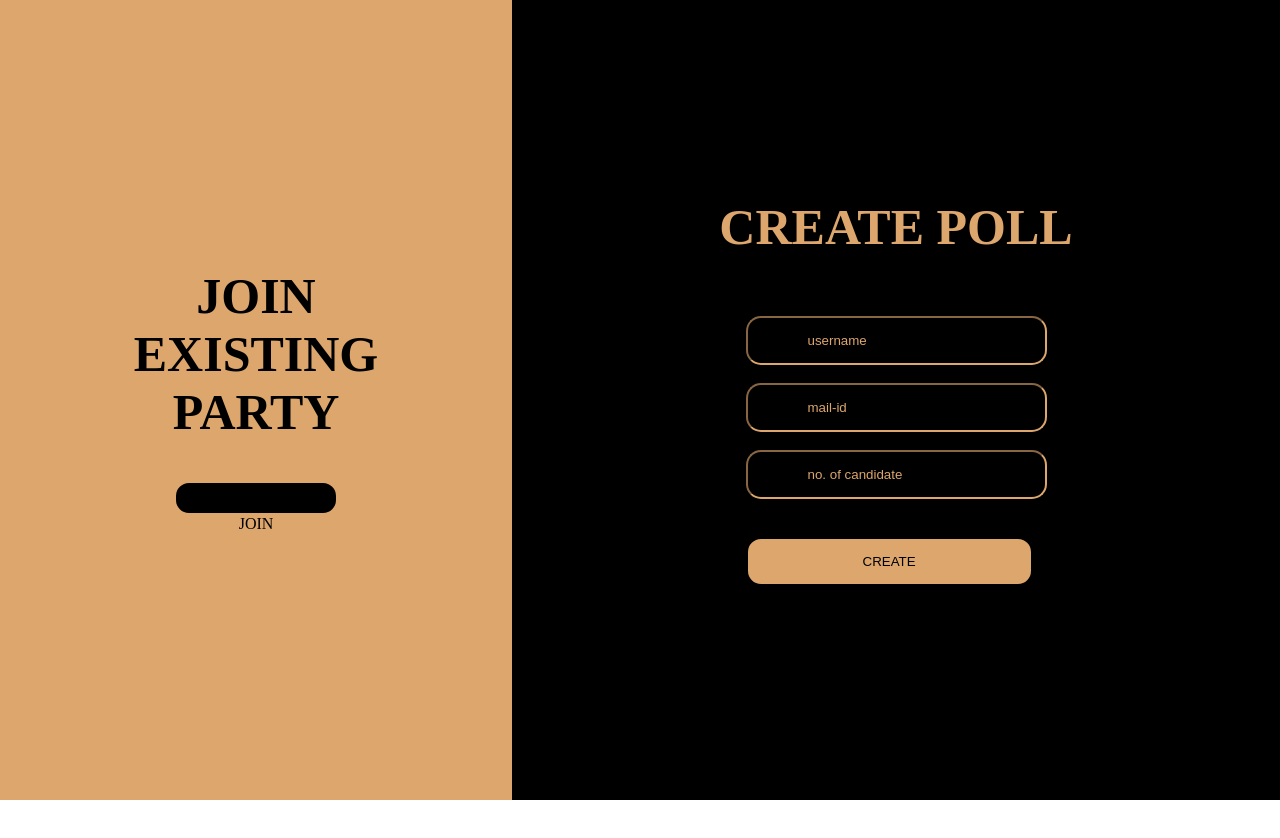
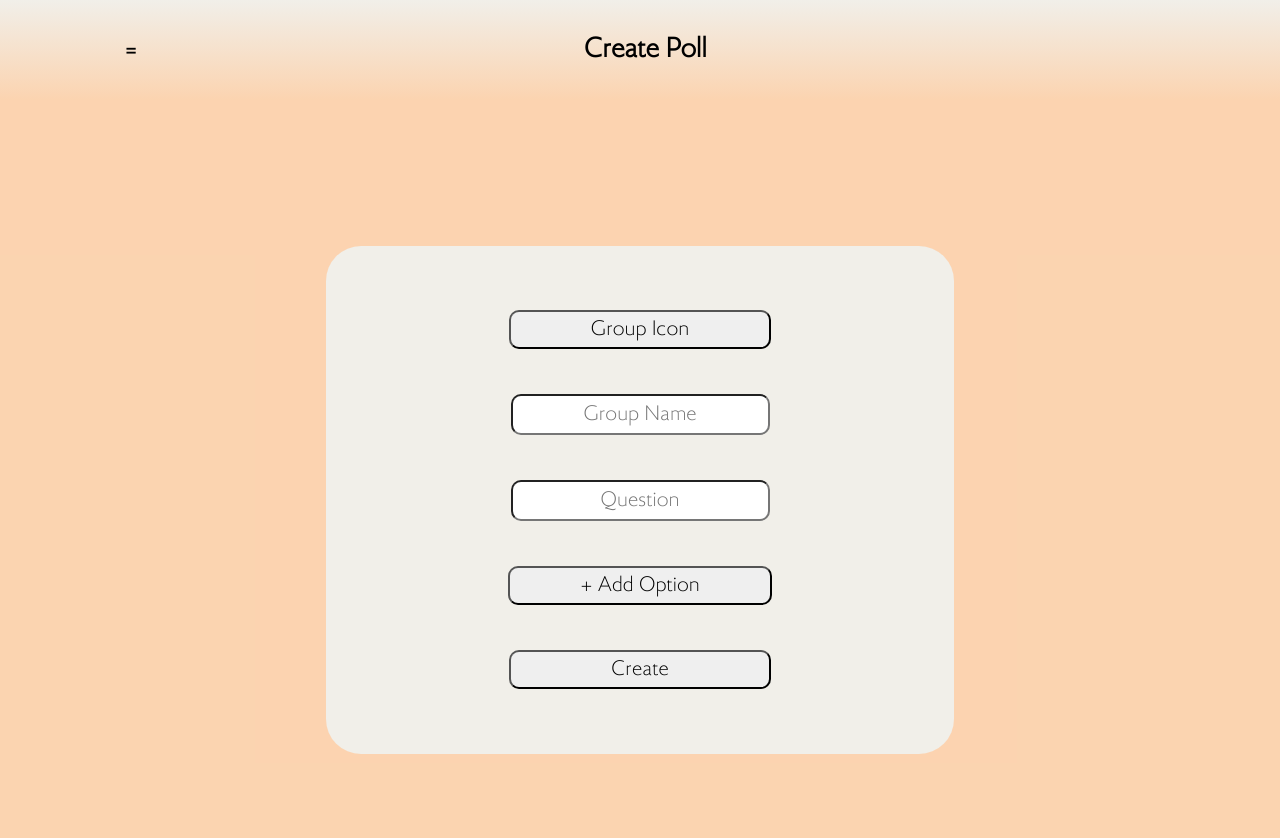
Before and after one commit to rc-da/D-voting, a plain HTML site: page HTML/createpoll.html in a window 1280 px wide. Before the commit the page ends 800 px from the top, so only its background shows below. Drawn offline with Linux system fonts and the light colour scheme.

Commit message:
change createpoll

```diff
--- a/HTML/createpoll.html
+++ b/HTML/createpoll.html
@@ -1,21 +1,25 @@
+<!DOCTYPE html>
 <html>
 <head>
-    <link rel="stylesheet" type="text/css" href="../css/createpoll.css">
+    <title>Create Poll</title>
+    <link rel="stylesheet" href="../CSS/createpoll.css">
 </head>
+<body>
 
-<body>
-    <div class="loginpage">
-        <h1>JOIN<br>EXISTING <br>PARTY</h1>
-        <button id="join" ></button>JOIN</button>
-    </div>
+        <header class="head">
+            <nav>
+                <h4>=</h4>
+            </nav>
+            <a href="createpoll.html">Create Poll</a>
+        </header>
 
-    <div class="createpoll">
-        <h1>CREATE POLL</h1>
-        <form id="forms">
-            <input id="nameinput" type="text" placeholder="username"><br><br>
-            <input id="mailinput" type="email" placeholder="mail-id"><br><br>
-            <input id="candiate" type="text" placeholder="no. of candidate"><br><br>
-            <button id="submitinput"type="submit"> CREATE </button>
+    <div class="body">
+        <form class="creation">
+            <input type="button" value="Group Icon" id="groupicon" class="l" style="padding: 0 16%;"> <br>
+            <input type="text" id="groupname" class="l" placeholder="Group Name">
+            <input type="text" id="question" class="l" placeholder="Question">
+            <input type="button" value="+ Add Option" id="option" class="l" style="padding: 0 14%;">
+            <input type="submit" value="Create" id="create" class="l" style="padding: 0 20%; ">
         </form>
     </div>
 </body>
--- a/css/createpoll.css
+++ b/css/createpoll.css
@@ -1,103 +1,76 @@
-body, div, h1, button {
-    margin: 0;
+@font-face {
+    font-family: 'Gina';
+    src: local('Gina Book'), local('Gina-Book'),
+        url('Gina-Book.woff2') format('woff2'),
+        url('Gina-Book.woff') format('woff'),
+        url('Gina-Book.ttf') format('truetype');
+    font-weight: normal;
+    font-style: normal;
+}
+
+*
+{
+    font-size: 23px;
+    font-family: 'Gina';
+}
+
+body
+{
     padding: 0;
     border: 0;
+    margin:0;
 }
-/*body
+
+
+.head
 {
-    background: linear-gradient( 90deg, #dca66d , black 50%);
-}*/
-
-.loginpage {
-    height: 100vh;
-    width: 40%;
-    background-color: #dca66d;
+    height: 100px;
+    width:100%;
+    text-align: center;
     display: flex;
-    flex-direction: column;
     align-items: center;
     justify-content: center;
-    float: left;
+    background: linear-gradient( #f1efe9, #f5841f5a);
 }
-
-.loginpage h1 {
-    /* color: black; */
-    font-size: 50px;
-    font-family: 'Times New Roman', Times, serif;
-    text-align: center;
-    margin-bottom: 20px;
+a
+{
+    font-size: 30px;
+    font-weight: bold;
+    text-decoration: none;
+    color: black;
 }
-
-#join {
-    margin-top: 20px;
-    padding: 15px 80px;
-    background-color: black;
-    color: #dca66d;
-    border: 2px solid #dca66d;
-    border-radius: 15px;
+nav
+{
+    position: relative;
+    left: -35%;
     cursor: pointer;
 }
 
-.createpoll {
+.body
+{
     height: 100vh;
-    width: 60%;
-    background-color: black;
+    width: 100%;
     display: flex;
-    flex-direction: column;
     align-items: center;
     justify-content: center;
-    float: right;
+    background-color:#f5841f5a;
 }
 
-.createpoll h1
+.creation
 {
-    font-size: 50px;
-    font-family: 'Times New Roman', Times, serif;
+    height: 380px;
+    width: 500px;
+    background-color: #f1efe9;
+    padding: 5%;
+    align-items: center;
     text-align: center;
-    margin-bottom: 60px;
-    color:#dca66d;
+    justify-content: center;
+    border-radius: 35px;
 }
 
-#nameinput ,#candiate , #submitinput,  #mailinput
+.l
 {
-    border-radius: 15px;
-    border-color: #dca66d;
-    background-color: black;
-    padding: 15px 60px;
+    border-radius: 10px;
+    margin-bottom: 9%;
+    text-align: center;
 }
-::placeholder
-{
-    color: #dca66d;
-}
-#submitinput
-{
-    margin-top: 20px;
-    padding: 15px 115px;
-    background-color: #dca66d;
-    color: black;
-    border: 2px solid black;
-    border-radius: 15px;
-    cursor: pointer;
-}
-
-#join:hover
-{
-    color: black;
-    background-color: #dca66d;
-    border-color:black ;
-}
-
-#submitinput:hover
-{
-    color: #dca66d;
-    background-color:black;
-    border-color:#dca66d;
-}
-
-
-.go_back{
-    font-size: 50px;
-    color: #dca66d;
-    position: relative;
-    bottom:200px;
-    left:500px;
-}
--- a/css/login.css
+++ /dev/null
@@ -1,100 +0,0 @@
-body, div, h1, button , #x{
-    margin: 0;
-    padding: 0;
-    border: 0;
-}
-body
-{
-    background:linear-gradient(90deg, black 20%, #FFD2D2 90%);
-}
-
-.signuppage {
-    height: 100vh;
-    width: 40%;
-    /* background-color: black; */
-    display: flex;
-    flex-direction: column;
-    align-items: center;
-    justify-content: center;
-    float: left;
-}
-
-.signuppage h1 {
-    color: #FFD2D2;
-    font-size: 60px;
-    font-family: 'Times New Roman', Times, serif;
-    text-align: center;
-    margin-bottom: 20px;
-}
-
-#signup {
-    margin-top: 20px;
-    padding: 15px 80px;
-    background-color: #FFD2D2;
-    color: black;
-    border: 2px solid black;
-    border-radius: 15px;
-    cursor: pointer;
-}
-
-.login {
-    height: 100vh;
-    width: 60%;
-    display: flex;
-    flex-direction: column;
-    align-items: center;
-    justify-content: center;
-    float: right;
-}
-
-.login h1
-{
-    font-size: 60px;
-    font-family: 'Times New Roman', Times, serif;
-    text-align: center;
-    margin-bottom: 60px;
-}
-
-#mailinput ,#passinput , #submitinput
-{
-    background-color: #FFD2D2;
-    border-radius: 15px;
-    border-color: black;
-    padding: 15px 60px;
-}
-
-#submitinput
-{
-    margin-top: 20px;
-    padding: 15px 115px;
-    background-color: black;
-    color: #FFD2D2;
-    border: 2px solid #FFD2D2;
-    border-radius: 15px;
-    cursor: pointer;
-}
-
-#signup:hover
-{
-    color: #FFD2D2;
-    background-color:black;
-    border-color:#FFD2D2 ;
-}
-
-#submitinput:hover
-{
-    color: black;
-    background-color:#FFD2D2;
-    border-color:black ;
-}
-
-#x
-{
-    position: relative;
-    bottom: 750px;
-    left: 95%;
-    color: black;
-    font-size: 40px;
-    background-color: #FFD2D2;
-    cursor: pointer;
-}
--- a/css/signup.css
+++ /dev/null
@@ -1,108 +0,0 @@
-body, div, h1, button
-{
-    margin: 0;
-    padding: 0;
-    border: 0;
-}
-body
-{
-    background:linear-gradient(90deg, #FFD2D2 20%, black 90%);
-}
-
-.loginpage {
-    height: 100vh;
-    width: 40%;
-    /* background-color: black; */
-    display: flex;
-    flex-direction: column;
-    align-items: center;
-    justify-content: center;
-    float: left;
-}
-
-.loginpage h1 {
-    color: black;
-    font-size: 60px;
-    font-family: 'Times New Roman', Times, serif;
-    text-align: center;
-    margin-bottom: 20px;
-}
-
-#login {
-    margin-top: 20px;
-    padding: 15px 80px;
-    background-color: black;
-    color: #FFD2D2;
-    border: 2px solid #FFD2D2;
-    border-radius: 15px;
-    cursor: pointer;
-}
-
-.signup {
-    height: 100vh;
-    width: 60%;
-    display: flex;
-    flex-direction: column;
-    align-items: center;
-    justify-content: center;
-    float: right;
-}
-
-.signup h1
-{
-    color:#FFD2D2;
-    font-size: 60px;
-    font-family: 'Times New Roman', Times, serif;
-    text-align: center;
-    margin-bottom: 60px;
-}
-
-#nameinput ,#passinput , #submitinput, #checkpassinput, #mailinput
-{
-    background-color: black;
-    border-radius: 15px;
-    border-color: #FFD2D2;
-    padding: 15px 60px;
-}
-
-#submitinput
-{
-    margin-top: 20px;
-    padding: 15px 115px;
-    background-color: #FFD2D2;
-    color: black;
-    border: 2px solid black;
-    border-radius: 15px;
-    cursor: pointer;
-}
-
-::placeholder
-{
-    color: #FFD2D2;
-}
-
-
-#login:hover
-{
-    color: black;
-    background-color:#FFD2D2;
-    border-color:black;
-}
-
-#submitinput:hover
-{
-    color: #FFD2D2;
-    background-color:black;
-    border-color:#FFD2D2 ;
-}
-
-#x
-{
-    position: relative;
-    bottom: 750px;
-    left: 95%;
-    color: #FFD2D2;
-    font-size: 40px;
-    background-color: black ;
-    cursor: pointer;
-}
```
Also changed, not shown: build/contracts/voteContract.json (added, +119 -0 lines), truffle-config.js (added, +141 -0 lines), 3 other files.
